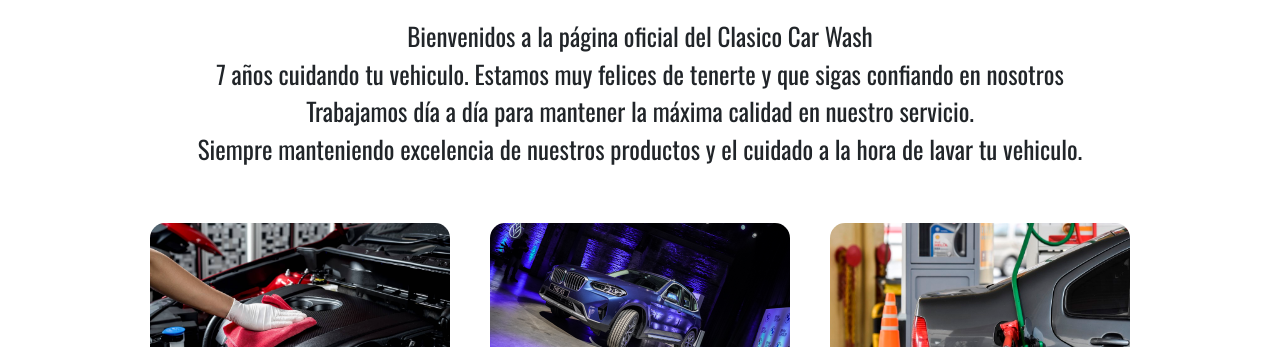
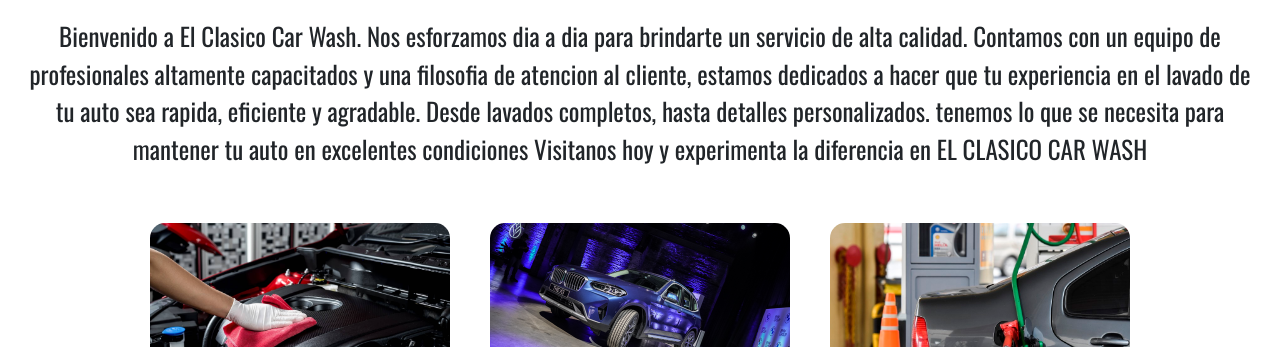
Before and after one commit to JuanFacundoSuarez/clasicomobile, a website: page index.html in a window 1280 px wide. Shown: the part 453-800 px from the top of the page. Drawn offline with nearby package versions, Linux system fonts and the light colour scheme.

Commit message:
Add files via upload

```diff
--- a/index.html
+++ b/index.html
@@ -56,10 +56,12 @@
 
         <img src="./assets/img/clasico.png" alt="LogoClasicoCarWash">
         <div class="titular">
-          <p>Bienvenidos a la página oficial del Clasico Car Wash <br> 7 años cuidando tu vehiculo.
-          Estamos muy felices de tenerte y que sigas confiando en nosotros<br> Trabajamos día a día para
-          mantener la máxima calidad en nuestro servicio. <br>
-          Siempre manteniendo excelencia de nuestros productos y el cuidado a la hora de lavar tu vehiculo.</p>
+          <p>Bienvenido a El Clasico Car Wash. Nos esforzamos dia a dia para brindarte un servicio  de alta calidad.
+          Contamos con un equipo de profesionales altamente capacitados y una filosofia de atencion al cliente, estamos dedicados a hacer que
+          tu experiencia en el lavado de tu auto sea rapida, eficiente y agradable.
+         Desde lavados completos, hasta detalles personalizados.
+         tenemos lo que se necesita para mantener tu auto en excelentes condiciones
+         Visitanos hoy y experimenta la diferencia en EL CLASICO CAR WASH</p>
         </div>
       </section>
 
```
